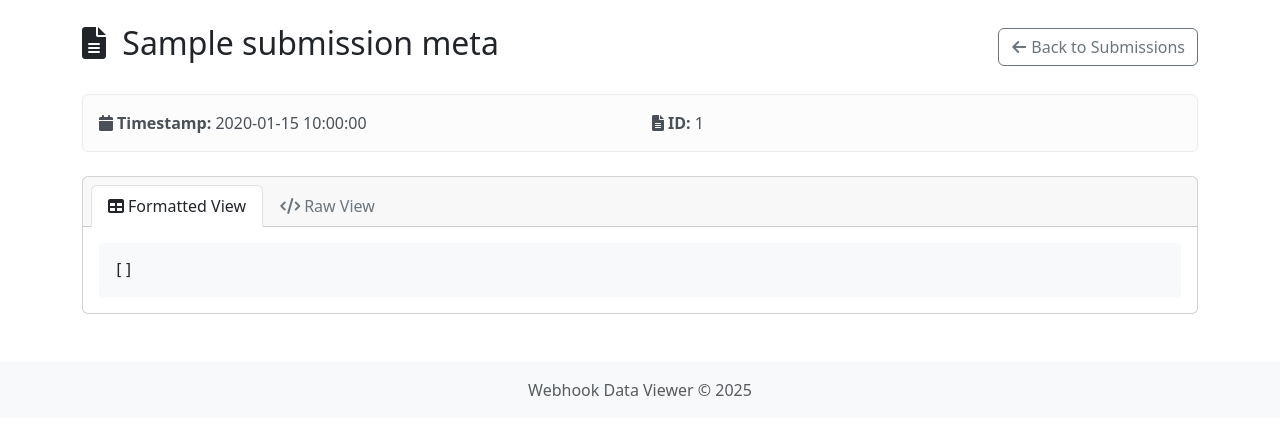
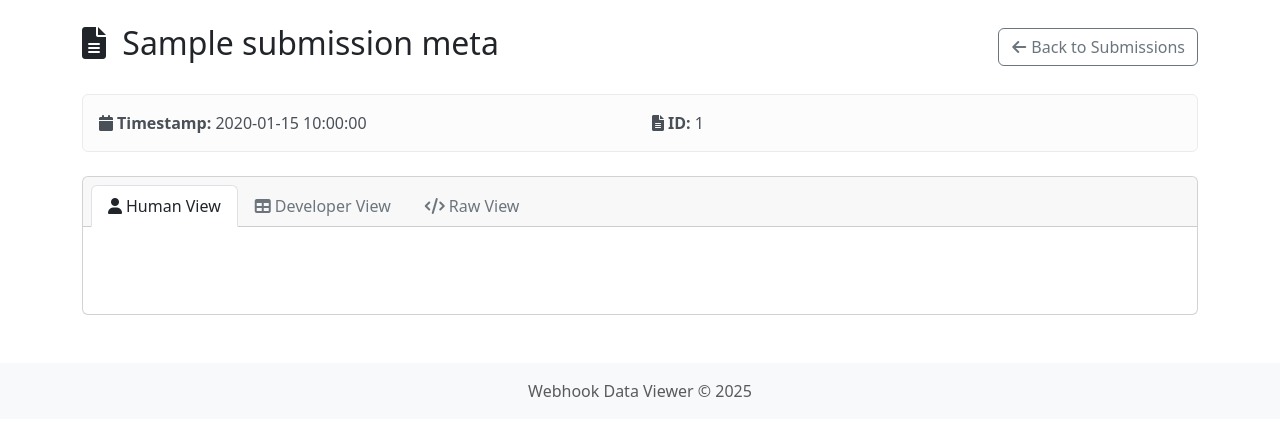
Before and after one commit to Main-repo-bdg/Flask-web, a Flask app: template templates/submission.html in a window 1280 px wide. Shown: the part 56-492 px from the top of the page. Run offline with Flask 3, Linux system fonts and the light colour scheme; the template is opened without the code that fills it: most values are stand-ins (such as "Sample title", 1, 10 or a date in 2020).

Commit message:
Add human-readable JSON view
Added a new "Human View" display option for JSON data:
- Created a clean, user-friendly format that displays keys and values without JSON syntax
- Renamed existing "Formatted View" to "Developer View"
- Added styling for better readability
- Implemented hierarchical display for nested objects and arrays
- Made "Human View" the default tab

```diff
--- a/templates/submission.html
+++ b/templates/submission.html
@@ -4,6 +4,7 @@
 
 {% block extra_css %}
 <style>
+    /* Developer view styles */
     .json-key {
         color: #8839ef;
         font-weight: bold;
@@ -25,6 +26,41 @@
         border-radius: 4px;
         padding: 15px;
         font-family: monospace;
+    }
+
+    /* Human view styles */
+    .human-viewer {
+        padding: 20px;
+    }
+    .human-key {
+        font-size: 1.1rem;
+        font-weight: 600;
+        color: #333;
+        margin-top: 16px;
+        margin-bottom: 4px;
+        text-transform: capitalize;
+    }
+    .human-value {
+        font-size: 1.1rem;
+        margin-bottom: 16px;
+        padding-left: 10px;
+        color: #495057;
+        word-break: break-word;
+    }
+    .human-array {
+        margin-left: 15px;
+        border-left: 3px solid #e9ecef;
+        padding-left: 15px;
+        margin-bottom: 15px;
+    }
+    .human-array-item {
+        margin-bottom: 10px;
+    }
+    .human-object {
+        margin-left: 15px;
+        border-left: 3px solid #e9ecef;
+        padding-left: 15px;
+        margin-bottom: 15px;
     }
 </style>
 {% endblock %}
@@ -67,8 +103,13 @@
     <div class="card-header">
         <ul class="nav nav-tabs card-header-tabs" id="dataTabs" role="tablist">
             <li class="nav-item" role="presentation">
-                <button class="nav-link active" id="formatted-tab" data-bs-toggle="tab" data-bs-target="#formatted" type="button" role="tab" aria-controls="formatted" aria-selected="true">
-                    <i class="fas fa-table me-1"></i>Formatted View
+                <button class="nav-link active" id="human-tab" data-bs-toggle="tab" data-bs-target="#human" type="button" role="tab" aria-controls="human" aria-selected="true">
+                    <i class="fas fa-user me-1"></i>Human View
+                </button>
+            </li>
+            <li class="nav-item" role="presentation">
+                <button class="nav-link" id="developer-tab" data-bs-toggle="tab" data-bs-target="#developer" type="button" role="tab" aria-controls="developer" aria-selected="false">
+                    <i class="fas fa-table me-1"></i>Developer View
                 </button>
             </li>
             <li class="nav-item" role="presentation">
@@ -80,7 +121,11 @@
     </div>
     <div class="card-body">
         <div class="tab-content" id="dataTabsContent">
-            <div class="tab-pane fade show active" id="formatted" role="tabpanel" aria-labelledby="formatted-tab">
+            <div class="tab-pane fade show active" id="human" role="tabpanel" aria-labelledby="human-tab">
+                <div id="humanViewer" class="human-viewer"></div>
+            </div>
+
+            <div class="tab-pane fade" id="developer" role="tabpanel" aria-labelledby="developer-tab">
                 <div id="jsonViewer" class="json-viewer"></div>
             </div>
 
@@ -94,7 +139,7 @@
 
 {% block extra_js %}
 <script>
-    // Function to recursively format JSON data for display
+    // Function to recursively format JSON data for developer view
     function formatJSON(obj, level = 0) {
         const indent = '  '.repeat(level);
         let html = '';
@@ -145,10 +190,75 @@
         return html;
     }
 
-    // Initialize the JSON viewer when the page loads
+    // Function to format JSON data in a human-readable way
+    function formatHumanReadable(obj, level = 0) {
+        let html = '';
+
+        if (Array.isArray(obj)) {
+            html += '<div class="human-array">';
+            obj.forEach((item, index) => {
+                html += '<div class="human-array-item">';
+                if (typeof item === 'object' && item !== null) {
+                    html += formatHumanReadable(item, level + 1);
+                } else {
+                    html += formatPrimitiveValue(item);
+                }
+                html += '</div>';
+            });
+            html += '</div>';
+        } else if (obj === null) {
+            html += '<div class="human-value">None</div>';
+        } else if (typeof obj === 'object') {
+            const keys = Object.keys(obj);
+            if (level > 0) {
+                html += '<div class="human-object">';
+            }
+
+            keys.forEach(key => {
+                const value = obj[key];
+                // Format key name (capitalize first letter, remove underscores)
+                const formattedKey = key.replace(/_/g, ' ')
+                    .replace(/\b\w/g, l => l.toUpperCase());
+
+                html += `<div class="human-key">${formattedKey}</div>`;
+
+                if (typeof value === 'object' && value !== null) {
+                    html += formatHumanReadable(value, level + 1);
+                } else {
+                    html += formatPrimitiveValue(value);
+                }
+            });
+
+            if (level > 0) {
+                html += '</div>';
+            }
+        } else {
+            html += formatPrimitiveValue(obj);
+        }
+
+        return html;
+    }
+
+    // Helper function to format primitive values
+    function formatPrimitiveValue(value) {
+        if (typeof value === 'string') {
+            return `<div class="human-value">${value}</div>`;
+        } else if (typeof value === 'number') {
+            return `<div class="human-value">${value}</div>`;
+        } else if (typeof value === 'boolean') {
+            return `<div class="human-value">${value ? 'Yes' : 'No'}</div>`;
+        } else if (value === null) {
+            return '<div class="human-value">None</div>';
+        } else {
+            return `<div class="human-value">${value}</div>`;
+        }
+    }
+
+    // Initialize the viewers when the page loads
     document.addEventListener('DOMContentLoaded', function() {
         const jsonData = {{ data|tojson }};
         document.getElementById('jsonViewer').innerHTML = formatJSON(jsonData);
+        document.getElementById('humanViewer').innerHTML = formatHumanReadable(jsonData);
     });
 </script>
 {% endblock %}
```
